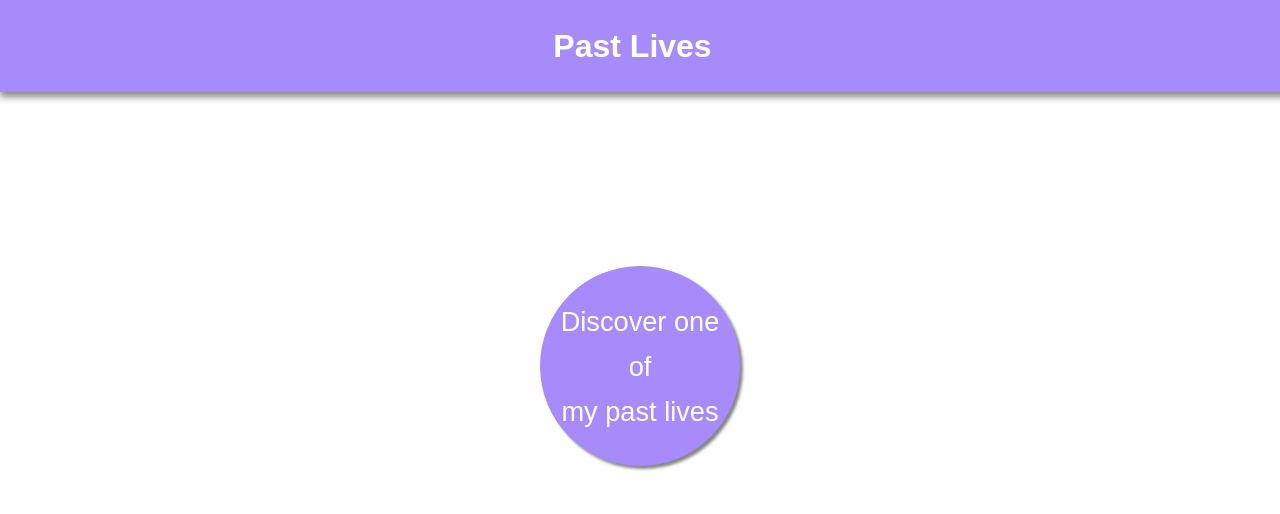
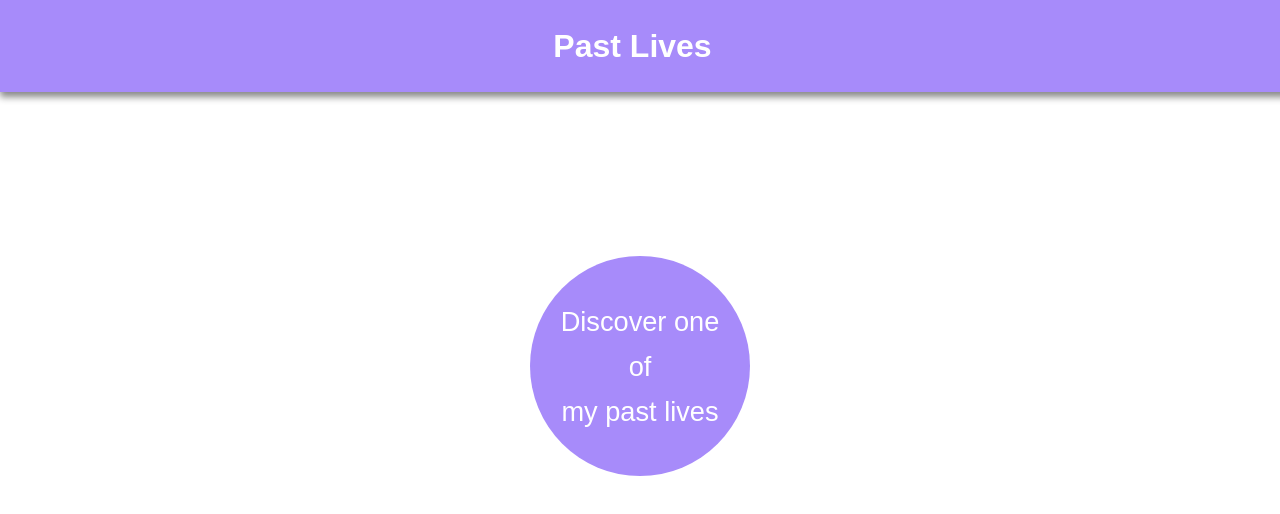
Before and after one commit to Damiaou/past-lives, a React (Create React App) app: page / in a window 1280 px wide. Shown: the top 514 px of the page. Built offline with nearby package versions, Linux system fonts and the light colour scheme; no server answers.

Commit message:
Change button shadow and get bigger

```diff
--- a/src/App.jsx
+++ b/src/App.jsx
@@ -16,7 +16,6 @@ export default function App() {
 	};
 
 	useEffect(() => {
-		console.log('Is discovered');
 		setLoading(true);
 		getRandomAnimal().then((animal) => {
 			setAnimal(animal);
--- a/src/components/ButtonDiscover/ButtonDiscover.css
+++ b/src/components/ButtonDiscover/ButtonDiscover.css
@@ -6,11 +6,15 @@
 	font-weight: 400;
 	cursor: pointer;
 	text-align: center;
-	height: 200px;
-	width: 200px;
-	border-radius: 200px;
+	height: 220px;
+	width: 220px;
+	border-radius: 220px;
 	line-height: 45px;
 	display: table-cell;
 	vertical-align: middle;
-	box-shadow: 3px 3px 3px #888888;
+	transition: all 0.3s;
 }
+
+.discover-button:hover {
+	box-shadow: 3px 3px 1px rgba(215, 215, 215, 1);
+}
```
